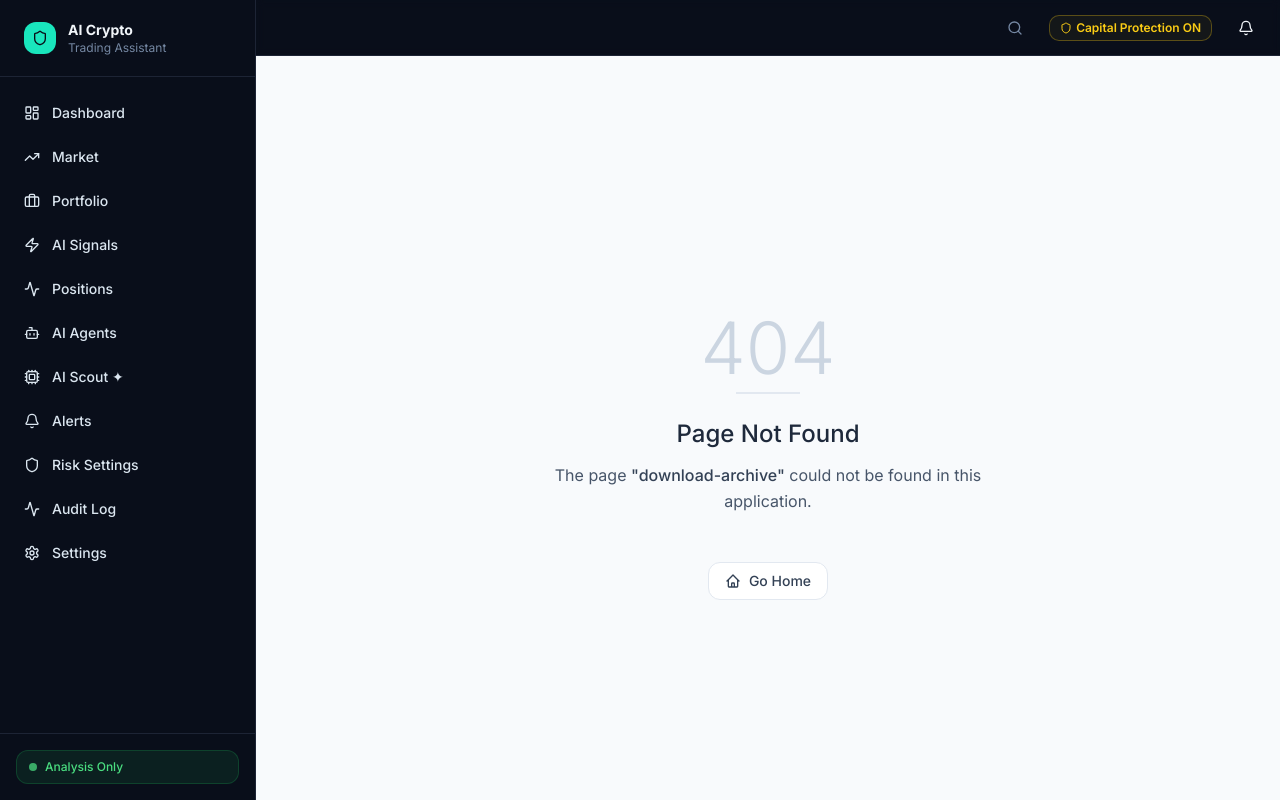
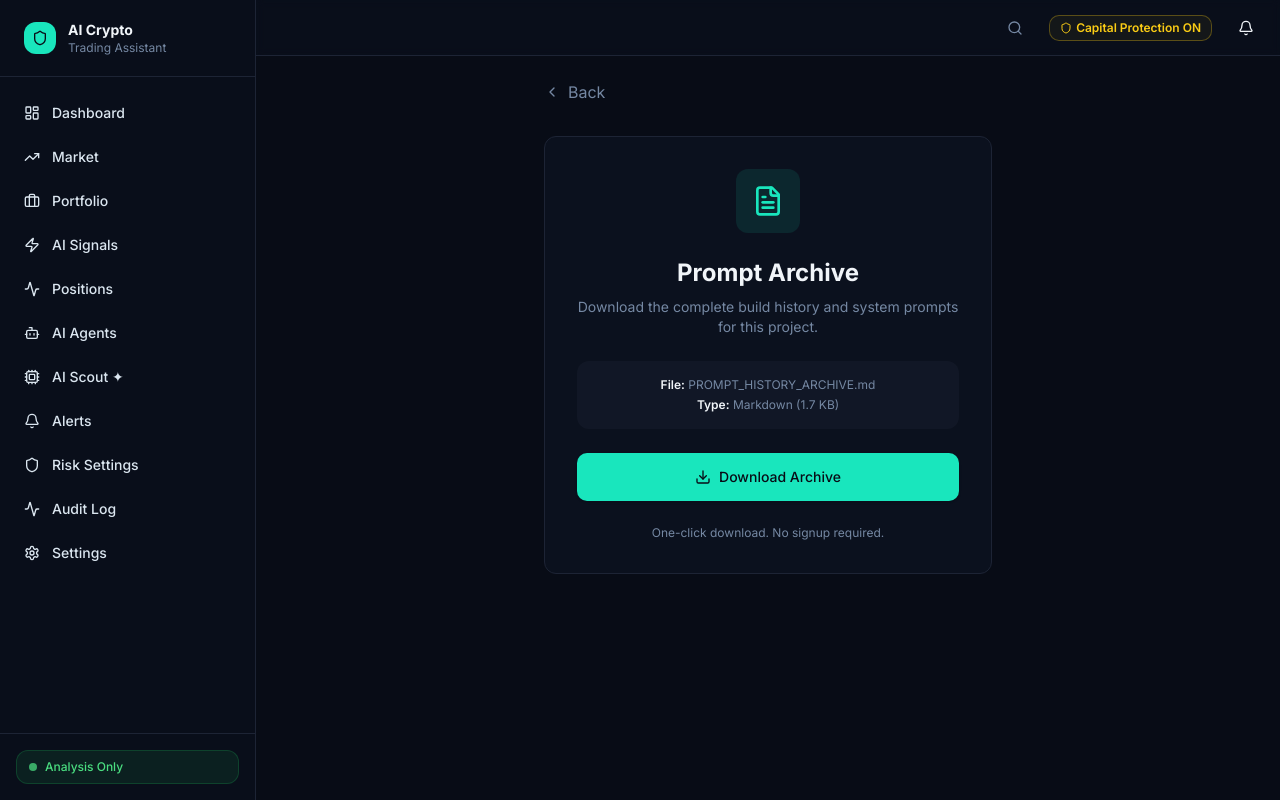
Before and after one commit to kasklusbedrijf-stack/sentinel-ai, a React (Vite) app: page /download-archive in a window 1280 px wide. Built offline with nearby package versions, Linux system fonts and the light colour scheme; no server answers.

Commit message:
File changes

```diff
--- a/src/App.jsx
+++ b/src/App.jsx
@@ -22,6 +22,7 @@ import Audit from '@/pages/Audit';
 import Settings from '@/pages/Settings';
 import TradeApproval from '@/pages/TradeApproval';
 import Pipeline from '@/pages/Pipeline';
+import DownloadArchive from '@/pages/DownloadArchive';
 
 const AuthenticatedApp = () => {
   const { isLoadingAuth, isLoadingPublicSettings, authError, navigateToLogin } = useAuth();
@@ -63,6 +64,7 @@ const AuthenticatedApp = () => {
         <Route path="/trade-approval/:id" element={<TradeApproval />} />
         <Route path="/trade-approval" element={<TradeApproval />} />
         <Route path="/pipeline" element={<Pipeline />} />
+        <Route path="/download-archive" element={<DownloadArchive />} />
         <Route path="*" element={<PageNotFound />} />
       </Route>
     </Routes>
--- /dev/null
+++ b/src/pages/DownloadArchive.jsx
@@ -0,0 +1,81 @@
+import { Download, FileText, ChevronLeft } from 'lucide-react';
+import { useNavigate } from 'react-router-dom';
+import { Button } from '@/components/ui/button';
+
+export default function DownloadArchive() {
+  const navigate = useNavigate();
+
+  const handleDownload = async () => {
+    try {
+      // Fetch the file content
+      const response = await fetch('/docs/PROMPT_HISTORY_ARCHIVE.md');
+      if (!response.ok) throw new Error('Failed to fetch file');
+
+      const blob = await response.blob();
+      const url = URL.createObjectURL(blob);
+      const link = document.createElement('a');
+      link.href = url;
+      link.download = 'PROMPT_HISTORY_ARCHIVE.md';
+      document.body.appendChild(link);
+      link.click();
+      document.body.removeChild(link);
+      URL.revokeObjectURL(url);
+    } catch (err) {
+      alert(`Download failed: ${err.message}`);
+    }
+  };
+
+  return (
+    <div className="min-h-screen bg-background p-6">
+      <div className="max-w-md mx-auto">
+        {/* Back button */}
+        <button
+          onClick={() => navigate(-1)}
+          className="flex items-center gap-2 text-muted-foreground hover:text-foreground transition-colors mb-8"
+        >
+          <ChevronLeft className="w-4 h-4" />
+          Back
+        </button>
+
+        {/* Main card */}
+        <div className="bg-card border border-border rounded-xl p-8 text-center space-y-6">
+          <div className="flex justify-center">
+            <div className="p-4 bg-primary/10 rounded-xl">
+              <FileText className="w-8 h-8 text-primary" />
+            </div>
+          </div>
+
+          <div>
+            <h1 className="text-2xl font-bold text-foreground mb-2">
+              Prompt Archive
+            </h1>
+            <p className="text-sm text-muted-foreground">
+              Download the complete build history and system prompts for this project.
+            </p>
+          </div>
+
+          <div className="bg-secondary/50 rounded-lg p-4">
+            <p className="text-xs text-muted-foreground">
+              <span className="font-semibold text-foreground">File:</span> PROMPT_HISTORY_ARCHIVE.md
+            </p>
+            <p className="text-xs text-muted-foreground mt-1">
+              <span className="font-semibold text-foreground">Type:</span> Markdown (1.7 KB)
+            </p>
+          </div>
+
+          <Button
+            onClick={handleDownload}
+            className="w-full gap-2 h-12 bg-primary hover:bg-primary/90"
+          >
+            <Download className="w-4 h-4" />
+            Download Archive
+          </Button>
+
+          <p className="text-xs text-muted-foreground">
+            One-click download. No signup required.
+          </p>
+        </div>
+      </div>
+    </div>
+  );
+}
```
